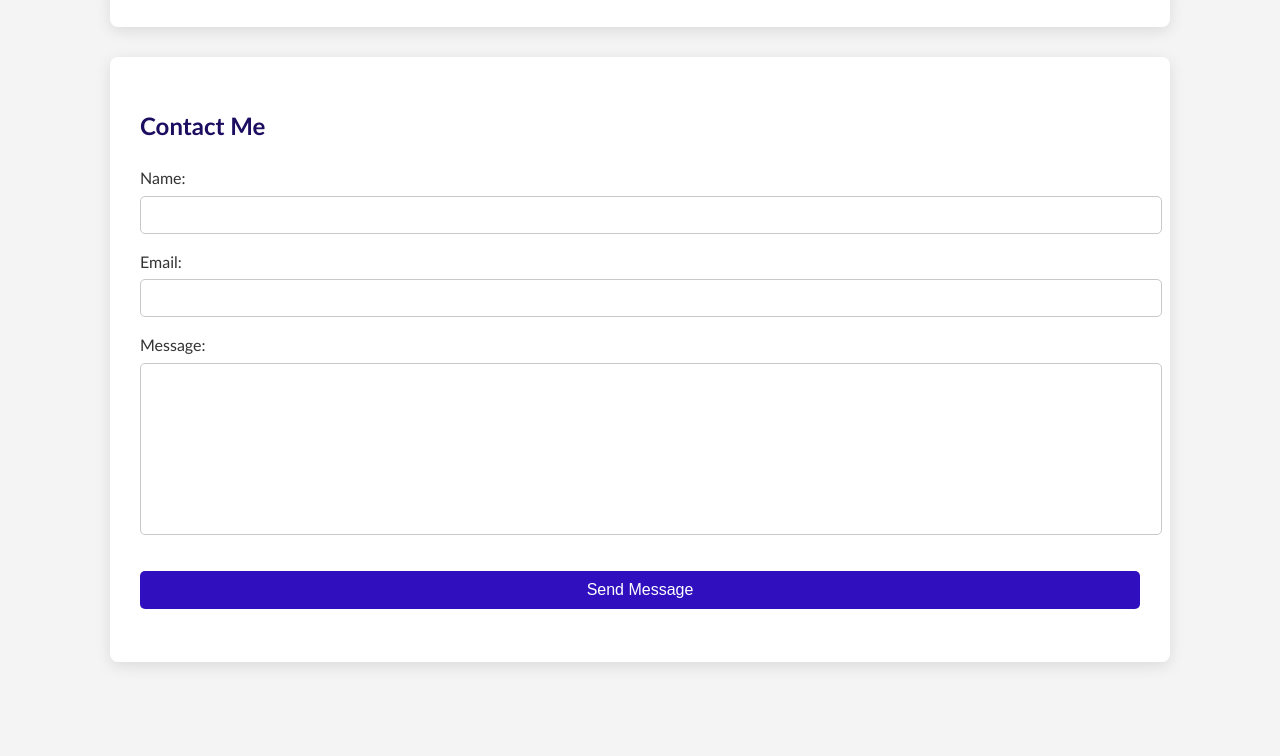
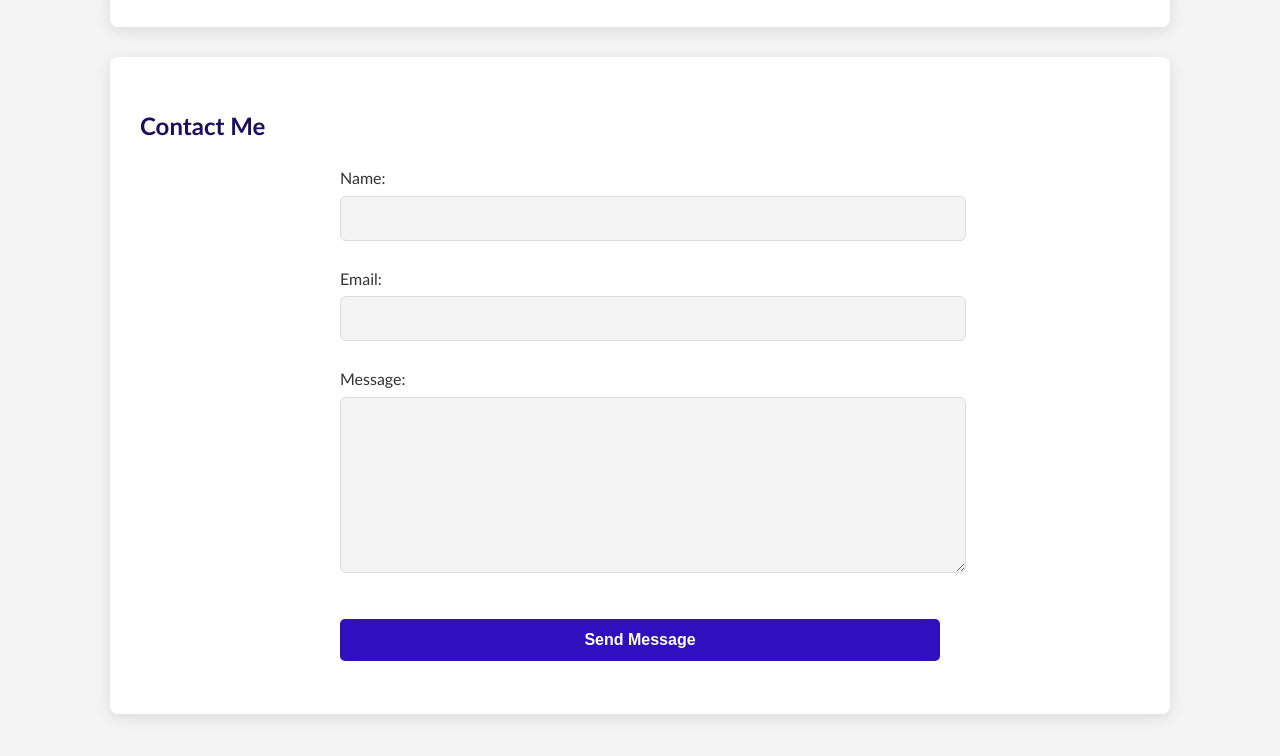
Before and after one commit to Hamoudi97/my-portfolio, a plain HTML site: page index.html in a window 1280 px wide. Shown: the part 1704-2460 px from the top of the page. Drawn offline with nearby package versions, Linux system fonts and the light colour scheme.

Commit message:
css styling for form redone

```diff
--- a/css/styles.css
+++ b/css/styles.css
@@ -191,52 +191,65 @@ footer {
   transform: translateY(-2px);
 }
 
+/* Contact Form Styling */
 form {
   display: flex;
   flex-direction: column;
+  max-width: 600px;
+  margin: 0 auto;
+}
+
+.form-group {
+  margin-bottom: 10px;
+}
+
+label {
+  display: block;
+  margin-bottom: 5px;
 }
 
 input[type="text"],
 input[type="email"],
 textarea {
   width: 100%;
-  padding: 10px;
-  border: 1px solid #cac8c8;
-  border-radius: 5px;
-  margin-top: 5px;
+  padding: 12px;
+  border: 1px solid #ddd;
+  border-radius: 6px;
+  background-color: var(--background-color);
+  color: var(--text-color);
   font-family: inherit;
+  font-size: 16px;
   transition: border 0.3s ease, box-shadow 0.3s ease;
 }
 
 textarea {
   height: 150px;
-  resize: none;
-  font-family: inherit;
-  transition: border 0.3s ease, box-shadow 0.3s ease;
+  resize: vertical;
 }
 
 input:focus,
 textarea:focus {
   outline: none;
   border: 1px solid var(--button-color);
-  box-shadow: 0 0 5px rgba(48, 16, 190, 0.2);
+  box-shadow: 0 0 5px rgba(67, 97, 238, 0.3);
 }
 
 button[type="submit"] {
   background-color: var(--button-color);
   color: white;
-  padding: 10px;
+  padding: 12px;
   margin-top: 15px;
   cursor: pointer;
   border: none;
   border-radius: 5px;
   font-size: 16px;
+  font-weight: bold;
   transition: background-color 0.3s ease, transform 0.2s ease;
 }
 
 button[type="submit"]:hover {
   background-color: var(--button-hover);
-  transform: scale(1.03);
+  transform: translateY(-2px);
 }
 
 .error-message {
```
